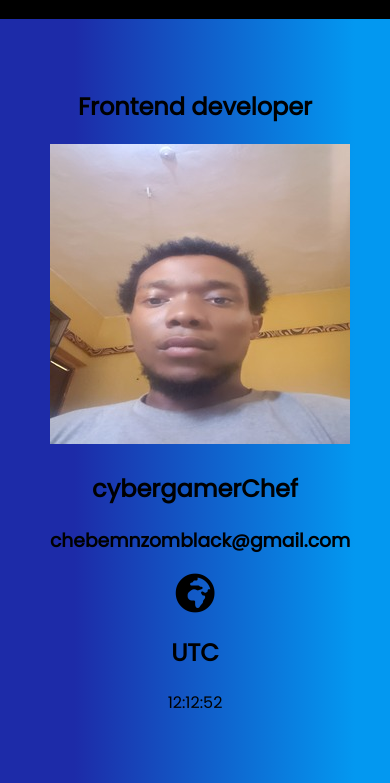
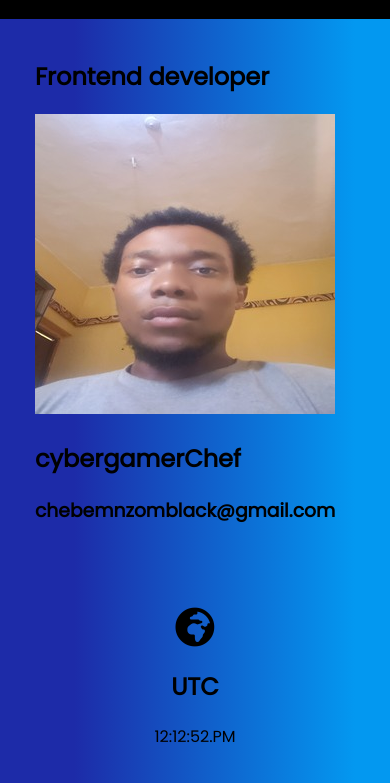
Before and after one commit to Cyberchebs/hng-task-1, a plain HTML site: page index.html in a window 390 px wide. Shown: the part 61-844 px from the top of the page. Drawn offline with Linux system fonts and the light colour scheme.

Commit message:
little tweaks

```diff
--- a/index.html
+++ b/index.html
@@ -27,17 +27,17 @@
       <h1>HNG Frontend dev info</h1>
     </nav>
     <section class="info_section">
-      <div>
-        <div>
+      <div class="info">
+        <div class="person-info">
           <h2>Frontend developer</h2>
           <img
             data-testid="slackProfilePicture"
             src="./assets/IMG_20240627_093221 (1).jpg"
             alt=""
           />
+          <h2 data-testid="slackDisplayName">cybergamerChef</h2>
+          <h3 data-testid="slackEmail">chebemnzomblack@gmail.com</h3>
         </div>
-        <h2 data-testid="slackDisplayName">cybergamerChef</h2>
-        <h3 data-testid="slackEmail">chebemnzomblack@gmail.com</h3>
       </div>
       <div class="time-info">
         <div class="time-info_utc">
--- a/script.js
+++ b/script.js
@@ -1,19 +1,46 @@
 //current utc code
-function updateUTCTime() {
-  const now = new Date();
-  const hours = now.getUTCHours().toString().padStart(2, "0");
-  const minutes = now.getUTCMinutes().toString().padStart(2, "0");
-  const seconds = now.getUTCSeconds().toString().padStart(2, "0");
-  const milliseconds = now.getUTCMilliseconds().toString().padStart(3, "0");
-  const timeString = `${hours}:${minutes}:${seconds}`;
-  document.getElementById("utc").textContent = timeString;
+// function updateUTCTime() {
+//   const now = new Date();
+//   const hours = now.getUTCHours().toString().padStart(2, "0");
+//   const minutes = now.getUTCMinutes().toString().padStart(2, "0");
+//   const seconds = now.getUTCSeconds().toString().padStart(2, "0");
+//   const milliseconds = now.getUTCMilliseconds().toString().padStart(3, "0");
+//   const timeString = `${hours}:${minutes}:${seconds}`;
+//   document.getElementById("utc").textContent = timeString;
+// }
+
+// updateUTCTime();
+
+// setInterval(updateUTCTime, 1);
+
+//current day code
+
+function displayUTCTime() {
+  const currentTime = new Date();
+  let utcHours = currentTime.getUTCHours();
+  const utcMinutes = currentTime.getUTCMinutes().toString().padStart(2, "0");
+  const utcSeconds = currentTime.getUTCSeconds().toString().padStart(2, "0");
+  const utcMilliseconds = currentTime
+    .getUTCMilliseconds()
+    .toString()
+    .padStart(3, "0");
+
+  const ampm = utcHours >= 12 ? "PM" : "AM";
+  utcHours = utcHours % 12;
+  utcHours = utcHours ? utcHours : 12; // the hour '0' should be '12'
+  const utcHoursStr = utcHours.toString().padStart(2, "0");
+
+  const utcString = `${utcHoursStr}:${utcMinutes}:${utcSeconds}.${ampm}`;
+  document.getElementById("utc").innerText = utcString;
 }
 
-updateUTCTime();
+// Update the time every millisecond
+setInterval(displayUTCTime, 1);
 
-setInterval(updateUTCTime, 1);
+// Initial display
+displayUTCTime();
 
-//current day code
+//code for day
 
 function updateDayOfWeek() {
   const daysOfWeek = [
--- a/style.css
+++ b/style.css
@@ -31,7 +31,7 @@ nav h1 {
     rgba(3, 152, 240, 1) 91%
   );
 
-  padding: 50px;
+  padding: 20px 35px;
 }
 
 .time-info {
@@ -165,10 +165,21 @@ nav h1 {
   font-weight: 800;
 }
 
-@media screen and (max-width: 700px) {
+@media screen and (max-width: 750px) {
   .info_section {
     flex-direction: column;
-    text-align: center;
+    text-align: left;
+  }
+
+  .info {
+    display: flex;
+    flex-direction: column;
+    justify-content: center;
+    padding-right: 2rem;
+  }
+
+  .person-info {
+    padding-bottom: 4rem;
   }
 
   .goals-container {
```
